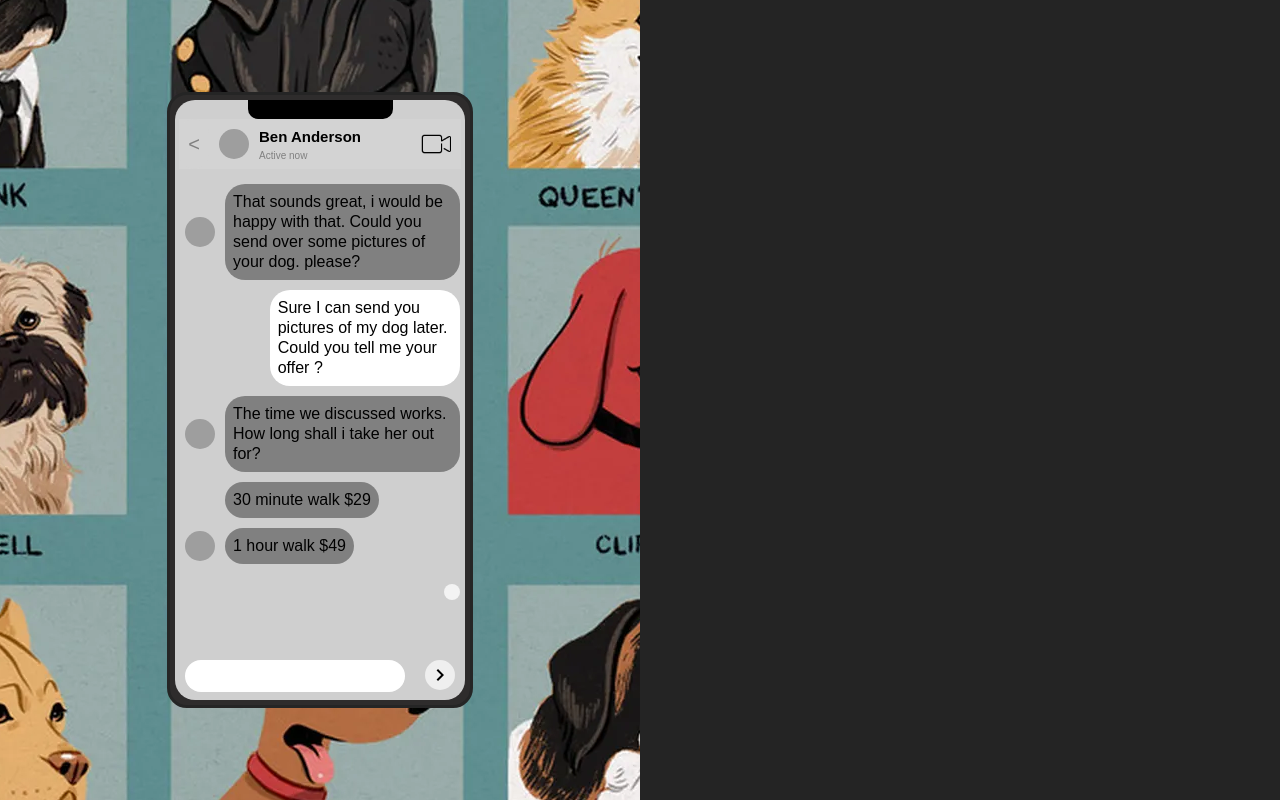
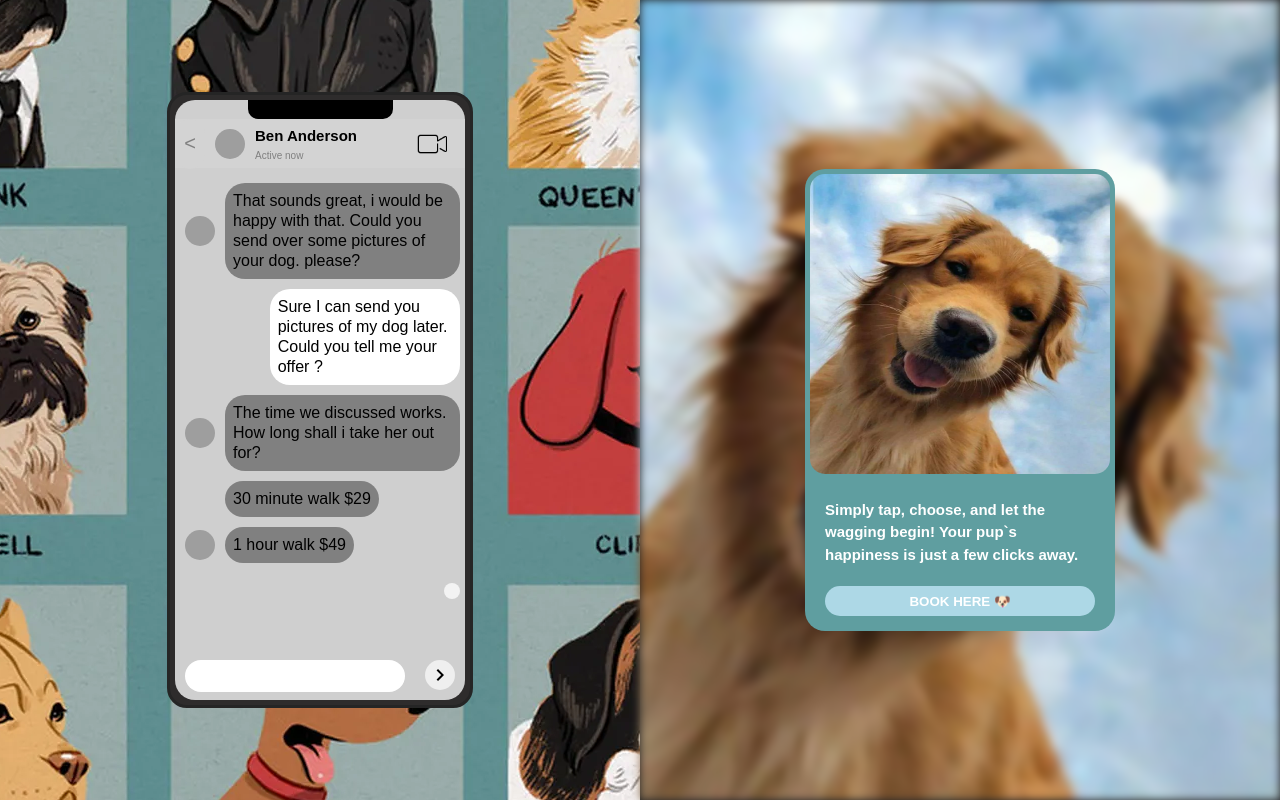
Before and after one commit to martinacev/booking-app-dog, a React (Vite) app: page / in a window 1280 px wide. Built offline with nearby package versions, Linux system fonts and the light colour scheme; grey boxes are pictures that could not be loaded.

Commit message:
delete-unnecessary-div

```diff
--- a/src/App.jsx
+++ b/src/App.jsx
@@ -1,18 +1,24 @@
 import { BrowserRouter as Router, Routes, Route } from "react-router-dom";
-
+import Booking from "./Components/booking/Booking";
 import Mobile from "./Components/mobile/Mobile";
 import "./App.css";
 import Reservation from "./Components/reservation/Reservation";
 import Walker from "./Components/walker/Walker";
-import Booking from "./Components/booking/Booking";
 
 function App() {
 	return (
 		<Router>
 			<div className="container">
 				<Routes>
-					<Route path="/" element={<Mobile />} />
-					<Route  element={<Booking />} />
+					<Route
+						path="/"
+						element={
+							<>
+								<Mobile />
+								<Booking />
+							</>
+						}
+					/>
 					<Route path="/reservation" element={<Reservation />} />
 					<Route path="/dogwalkers" element={<Walker />} />
 				</Routes>
--- a/src/Components/Header/Header.jsx
+++ b/src/Components/Header/Header.jsx
@@ -5,7 +5,6 @@ import camera from "../../../public/cam2.png";
 
 const Header = () => {
 	return (
-		<div>
 			<div className={classes.person}>
 				<div className={classes.btnBack}>
 					<button className={classes.back}>{`<`}</button>
@@ -24,7 +23,6 @@ const Header = () => {
 					<img className={classes.logo} src={camera} alt="camera" />
 				</div>
 			</div>
-		</div>
 	);
 };
 
```
